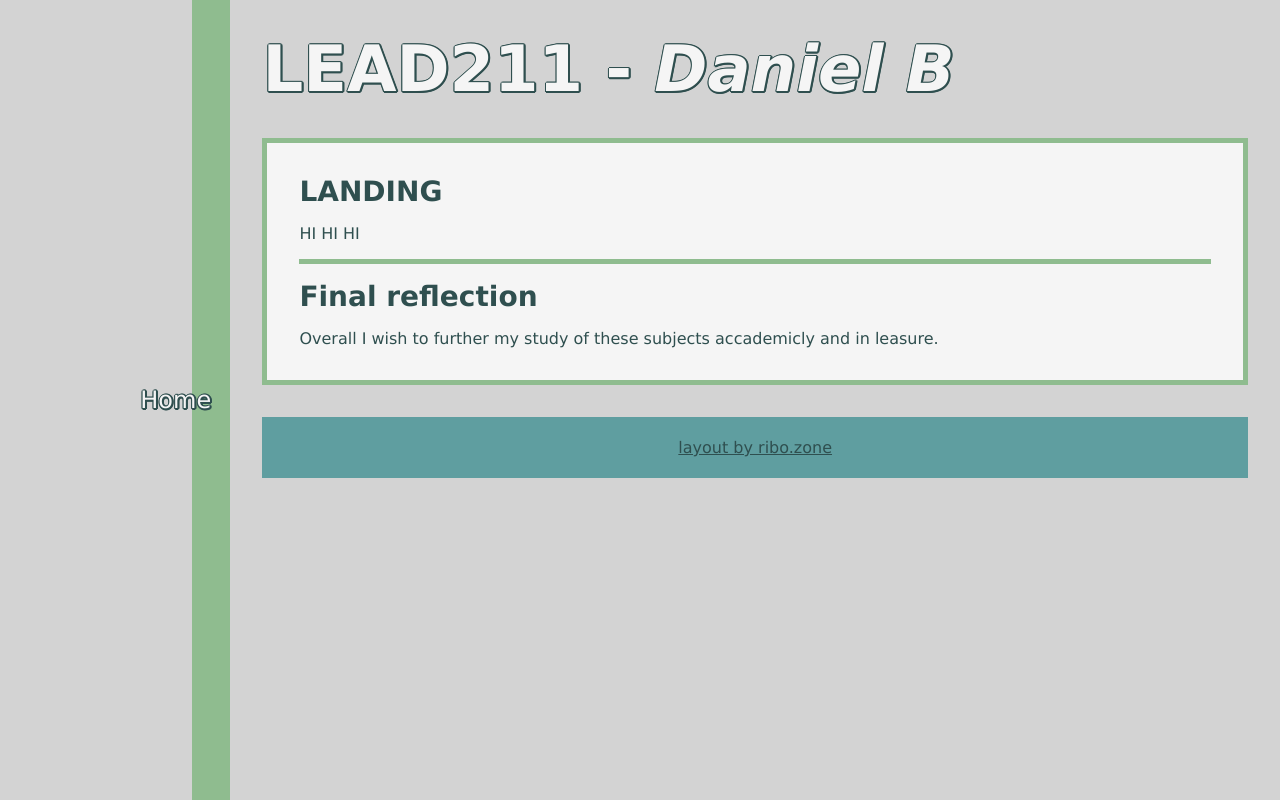
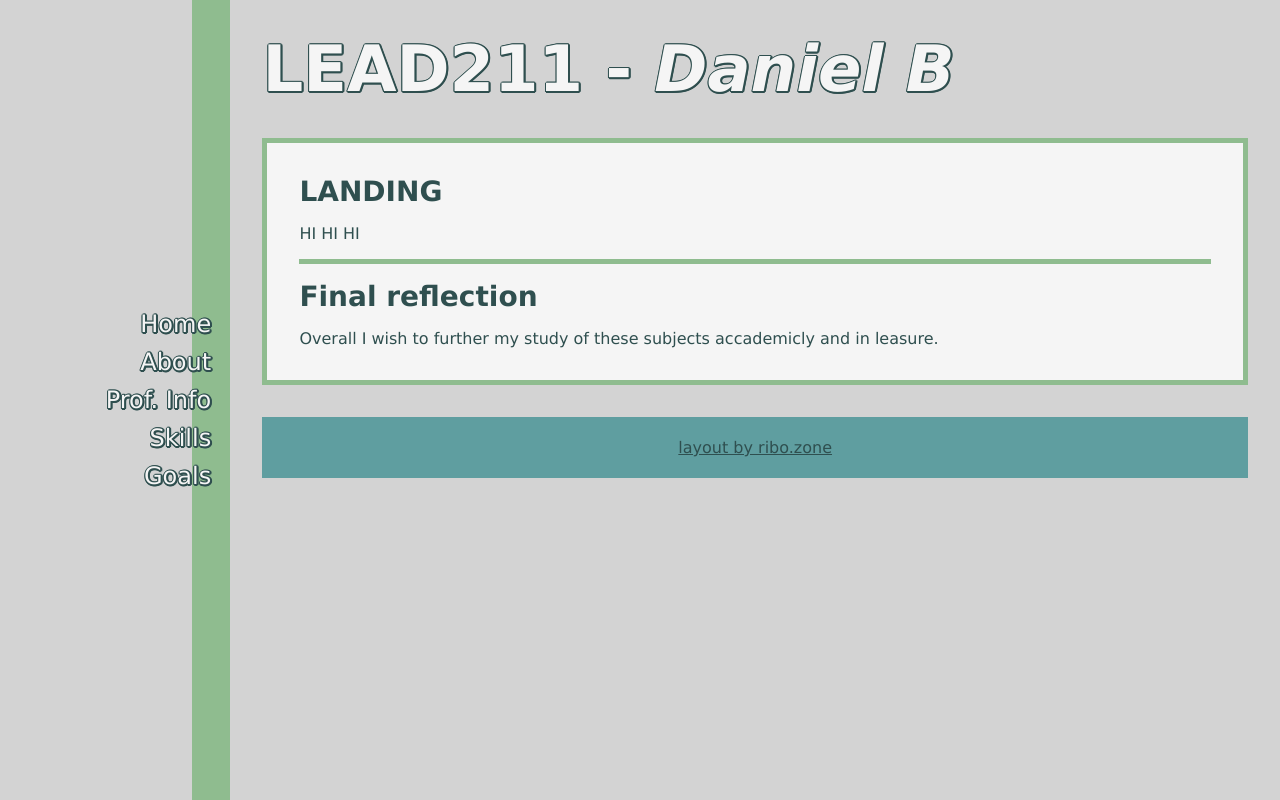
Before and after one commit to LegumeAppreciator/LEAD211, a plain HTML site: page index.html in a window 1280 px wide. Drawn offline with Linux system fonts and the light colour scheme.

Commit message:
Update index.html

```diff
--- a/index.html
+++ b/index.html
@@ -15,6 +15,10 @@
 	<div>
 	<!-- Optional image in sidebar, will be resized if it's too big -->
 	<a href="index.html">Home</a>
+	<a href="about.html">About</a>
+	<a href="pi.html">Prof. Info</a>
+	<a href="skills.html">Skills</a>
+	<a href="goals.html">Goals</a>
 	<!-- Up to 8 links fit comfortably on my small laptop screen with the image used in the preview;
 			Without an image, up to 14 links fit -->
 	</div>
```
